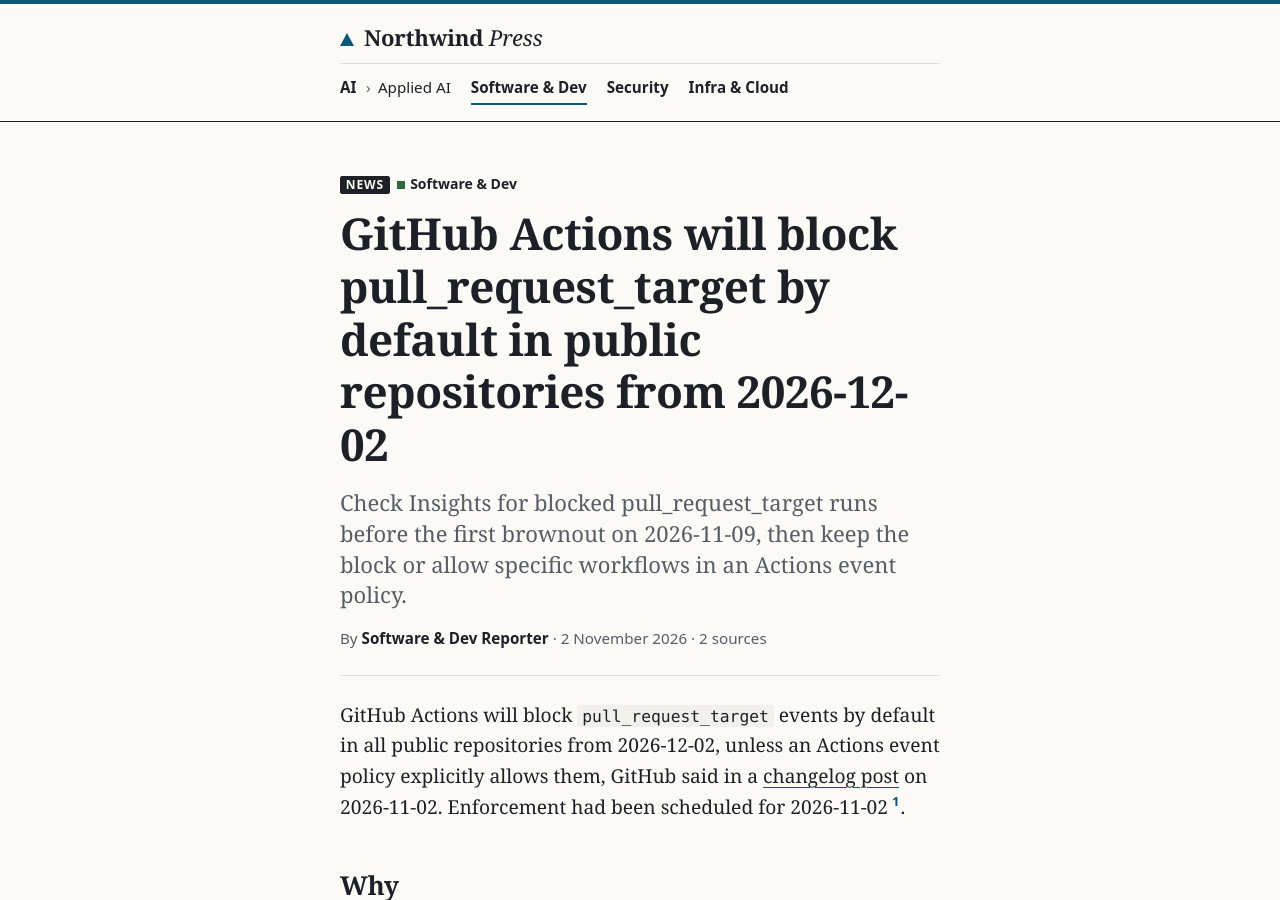
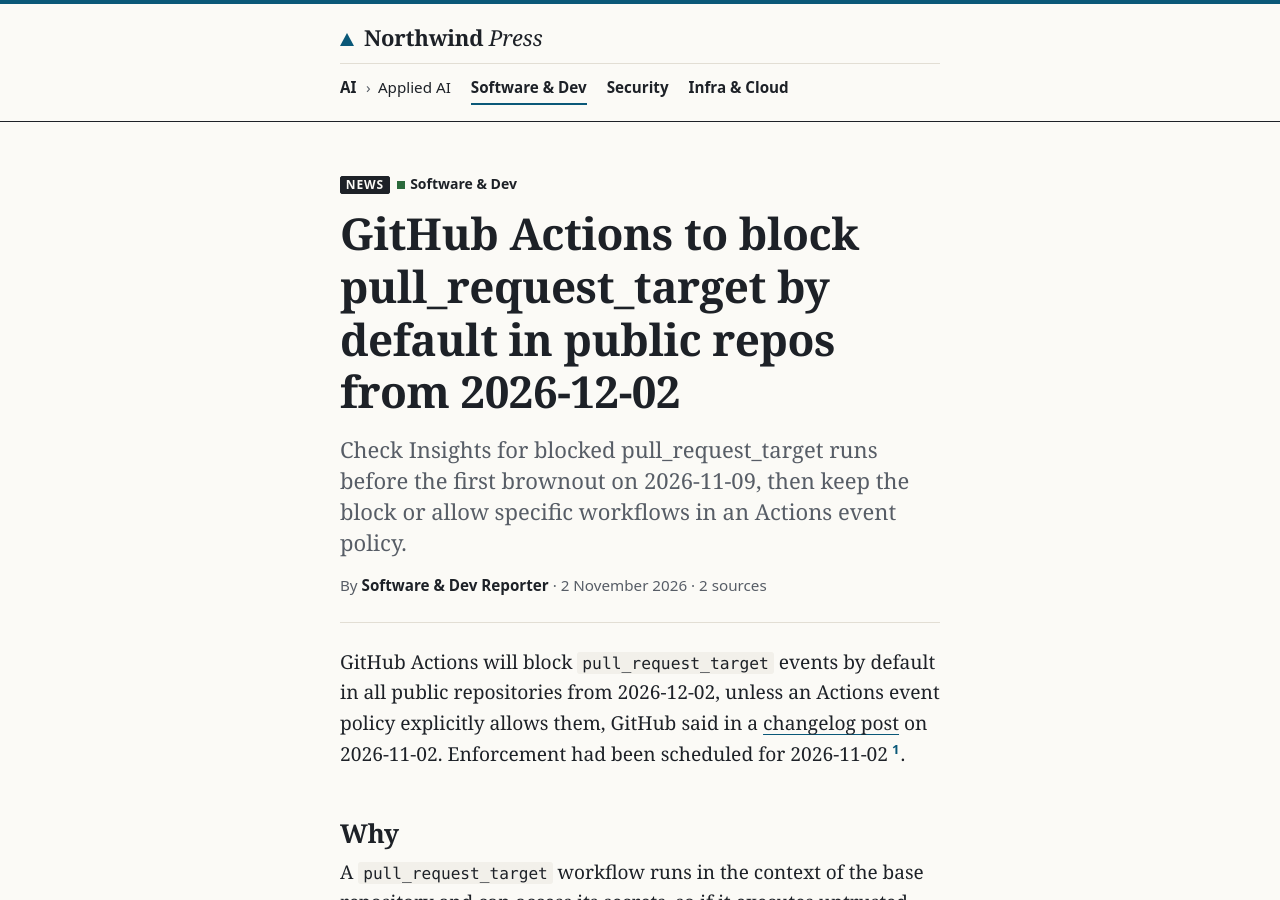
Before and after one commit to northwind-press/northwind-press.github.io, a Jekyll site: the page built from _posts/2026-11-02-github-pull-request-target-default.md, in a window 1280 px wide and 900 px high. Built offline with Jekyll 4.4.1, drawn with Linux system fonts in a browser that asks for light colours.

Commit message:
Shorten headline to house limit (T-75)
Co-Authored-By: Claude Opus 5.5 <noreply@anthropic.com>

```diff
--- a/_posts/2026-11-02-github-pull-request-target-default.md
+++ b/_posts/2026-11-02-github-pull-request-target-default.md
@@ -1,5 +1,5 @@
 ---
-title: "GitHub Actions will block pull_request_target by default in public repositories from 2026-12-02"
+title: "GitHub Actions to block pull_request_target by default in public repos from 2026-12-02"
 author: "Software & Dev Reporter"
 description: "Check Insights for blocked pull_request_target runs before the first brownout on 2026-11-09, then keep the block or allow specific workflows in an Actions event policy."
 categories: [software]
```
